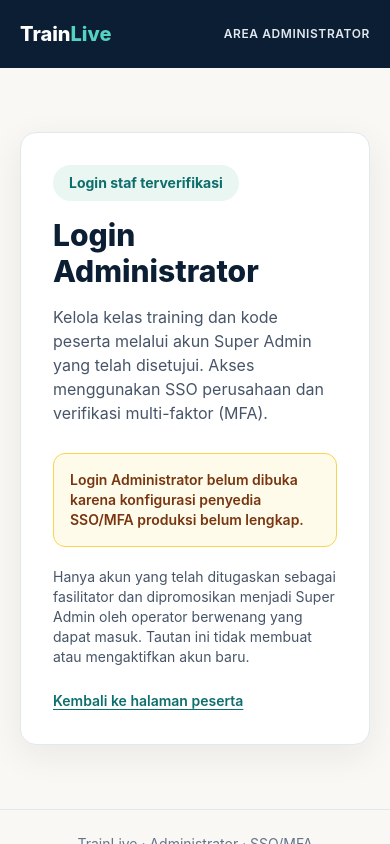
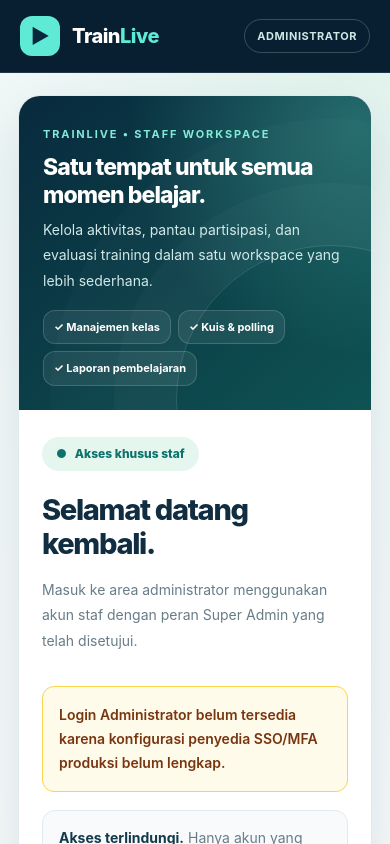
Before and after one commit to elanghaqeem-hash/CustomerTrust, a Next.js app in the folder apps/trainlive/: page /admin/login in a window 390 px wide. Shown: the top 844 px of the page. Built offline with nearby package versions, Linux system fonts and the light colour scheme; no server answers.

Commit message:
style(trainlive): fresh staff login and mobile class management

```diff
--- a/apps/trainlive/src/app/admin/login/page.tsx
+++ b/apps/trainlive/src/app/admin/login/page.tsx
@@ -3,42 +3,34 @@ export const dynamic='force-dynamic';
 
 export default function AdminLoginPage(){
  const configured=Boolean(staffOIDCConfig());
- return <main className="min-h-screen bg-paper">
-  <header className="bg-navy px-5 py-5 text-white">
-   <div className="mx-auto flex max-w-5xl items-center justify-between gap-4">
-    <a href="/" className="text-xl font-extrabold">Train<span className="text-[#55d3c2]">Live</span></a>
-    <span className="text-xs font-semibold uppercase tracking-wider text-slate-200">Area Administrator</span>
-   </div>
-  </header>
-  <div className="mx-auto max-w-lg px-5 py-16">
-   <section aria-labelledby="admin-title" className="rounded-2xl border border-slate-200 bg-white p-8 shadow-card">
-    <div className="mb-4 inline-flex rounded-full bg-[#eaf6f1] px-4 py-2 text-sm font-bold text-teal">
-     Login staf terverifikasi
+ return <main className="trainlive-admin-login">
+  <header className="workspace-nav text-white"><div className="mx-auto flex max-w-6xl items-center justify-between gap-4 px-5 py-4">
+   <a href="/" className="flex items-center gap-3 text-xl font-extrabold tracking-tight text-white no-underline">
+    <span className="grid h-10 w-10 place-items-center rounded-xl bg-[#5eead4] text-[#09283e]">▶</span>
+    <span>Train<span className="text-[#5eead4]">Live</span></span>
+   </a><span className="rounded-full border border-white/20 px-3 py-2 text-[11px] font-bold tracking-wider text-[#cde7e5]">ADMINISTRATOR</span>
+  </div></header>
+  <div className="tl-login-wrap"><div className="tl-login-grid">
+   <aside className="tl-login-feature">
+    <span className="text-[11px] font-bold uppercase tracking-[.17em] text-[#82ead8]">TRAINLIVE • STAFF WORKSPACE</span>
+    <h2>Satu tempat untuk semua momen belajar.</h2>
+    <p>Kelola aktivitas, pantau partisipasi, dan evaluasi training dalam satu workspace yang lebih sederhana.</p>
+    <div className="tl-login-feature-list" aria-label="Fitur administrator">
+     <span>✓ Manajemen kelas</span><span>✓ Kuis & polling</span><span>✓ Laporan pembelajaran</span>
     </div>
-    <h1 id="admin-title" className="text-3xl font-extrabold text-navy">Login Administrator</h1>
-    <p className="mt-4 text-slate-600">
-     Kelola kelas training dan kode peserta melalui akun Super Admin yang telah disetujui.
-     Akses menggunakan SSO perusahaan dan verifikasi multi-faktor (MFA).
-    </p>
+   </aside>
+   <section className="tl-login-panel" aria-labelledby="admin-title">
+    <span className="tl-login-badge">● &nbsp; Akses khusus staf</span>
+    <h1 id="admin-title">Selamat datang kembali.</h1>
+    <p className="mt-4">Masuk ke area administrator menggunakan akun staf dengan peran Super Admin yang telah disetujui.</p>
     {configured
-     ? <a href="/api/auth/staff/start?role=admin"
-        className="mt-7 inline-flex w-full items-center justify-center rounded-xl bg-teal px-6 py-4 text-center font-bold text-white hover:bg-[#095755]">
-        Masuk sebagai Admin (SSO + MFA)
-       </a>
-     : <div role="status" className="mt-7 rounded-xl border border-amber-300 bg-amber-50 p-4 text-sm font-semibold text-amber-900">
-        Login Administrator belum dibuka karena konfigurasi penyedia SSO/MFA produksi belum lengkap.
+     ? <a href="/api/auth/staff/start?role=admin" className="tl-staff-button mt-8 w-full">Masuk dengan SSO + MFA <span aria-hidden="true">→</span></a>
+     : <div role="status" className="mt-8 rounded-xl border border-amber-300 bg-amber-50 p-4 text-sm font-semibold leading-6 text-amber-900">
+        Login Administrator belum tersedia karena konfigurasi penyedia SSO/MFA produksi belum lengkap.
        </div>}
-    <p className="mt-5 text-sm text-slate-600">
-     Hanya akun yang telah ditugaskan sebagai fasilitator dan dipromosikan menjadi Super Admin
-     oleh operator berwenang yang dapat masuk. Tautan ini tidak membuat atau mengaktifkan akun baru.
-    </p>
-    <a className="mt-6 inline-block text-sm font-semibold text-teal underline" href="/">
-      Kembali ke halaman peserta
-    </a>
+    <div className="tl-security-note"><p><strong className="text-[#123a4b]">Akses terlindungi.</strong> Hanya akun yang telah diberi kewenangan Super Admin oleh operator berwenang yang dapat masuk. Halaman ini tidak membuat atau mengaktifkan akun baru.</p></div>
+    <a className="mt-7 inline-flex min-h-11 items-center text-sm font-bold text-[#0c766e] underline" href="/">← Kembali ke halaman peserta</a>
    </section>
-  </div>
-  <footer className="border-t border-slate-200 px-5 py-6 text-center text-sm text-slate-500">
-   TrainLive · Administrator · SSO/MFA
-  </footer>
+  </div></div>
  </main>;
 }
--- a/apps/trainlive/src/app/globals.css
+++ b/apps/trainlive/src/app/globals.css
@@ -138,3 +138,41 @@ a{text-underline-offset:3px}
 @keyframes participant-pulse{0%,100%{box-shadow:0 0 0 4px rgba(37,199,172,.14)}50%{box-shadow:0 0 0 8px rgba(37,199,172,.04)}}
 @media(max-width:680px){.participant-hero{min-height:218px;padding:26px 24px;border-radius:22px}.participant-hero-art{right:-85px;opacity:.25}.participant-hero-content{max-width:100%}.participant-hero p{max-width:320px}.participant-shortcuts{grid-template-columns:1fr;gap:10px}.participant-shortcut{min-height:76px;padding:14px 16px}.participant-shortcut-icon{width:43px;height:43px}.participant-waiting{padding:32px 20px 27px}.participant-tab{font-size:13px;gap:6px}.participant-topbar-label{font-size:9px;letter-spacing:.08em}}
 @media(prefers-reduced-motion:reduce){.participant-live-dot.is-live{animation:none}.participant-shortcut,.participant-tab,.participant-shortcut-toggle,.participant-shortcut-toggle span,.trainlive-participant .select-btn{transition:none}.participant-shortcut:hover,.trainlive-participant .select-btn:not(:disabled):hover{transform:none}}
+
+
+/* Staff admin refinement — mobile first; does not affect student screens */
+.trainlive-workspace,.trainlive-admin-login{overflow-x:clip}
+.trainlive-workspace .field-input{max-width:100%;min-width:0}
+.trainlive-workspace .field-label{color:#294958;font-size:13px}
+.trainlive-admin-login{min-height:100vh;background:radial-gradient(circle at 95% 0%,#dff2eb,transparent 350px),linear-gradient(180deg,#eff8f7,#f9fbfc)}
+.tl-login-wrap{display:grid;place-items:center;padding:clamp(22px,5vw,58px) 18px 65px;min-height:calc(100vh - 75px)}
+.tl-login-grid{display:grid;grid-template-columns:minmax(0,.92fr) minmax(0,1.08fr);max-width:960px;width:100%;overflow:hidden;border:1px solid #e0e9eb;border-radius:26px;background:#fff;box-shadow:0 22px 60px rgba(12,50,68,.12)}
+.tl-login-feature{position:relative;overflow:hidden;padding:clamp(25px,5vw,45px);background:radial-gradient(circle at 95% 10%,rgba(110,235,214,.26),transparent 52%),linear-gradient(140deg,#082a3d,#0e5353);color:#fff}
+.tl-login-feature::after{content:"";position:absolute;width:310px;height:310px;border:1px solid rgba(255,255,255,.14);border-radius:50%;bottom:-145px;right:-115px;box-shadow:0 0 0 62px rgba(255,255,255,.024),0 0 0 126px rgba(255,255,255,.014)}
+.tl-login-feature h2{margin-top:30px;font-size:clamp(23px,3vw,33px);font-weight:850;letter-spacing:-.04em;line-height:1.2}
+.tl-login-feature p{margin-top:14px;color:#d1e8e7;font-size:14px;line-height:1.8}
+.tl-login-feature-list{display:grid;gap:10px;margin-top:36px}
+.tl-login-feature-list span{padding:12px 14px;border:1px solid rgba(255,255,255,.16);border-radius:12px;background:rgba(255,255,255,.07);font-size:13px;font-weight:650}
+.tl-login-panel{padding:clamp(25px,5vw,54px);align-self:center}
+.tl-login-panel h1{font-size:clamp(29px,4vw,38px);font-weight:850;line-height:1.17;letter-spacing:-.045em;color:#102d41}
+.tl-login-panel p{font-size:14px;line-height:1.85;color:#677d88}
+.tl-login-badge{display:inline-flex;align-items:center;gap:9px;margin-bottom:22px;border-radius:999px;padding:8px 14px;background:#e5f6ef;color:#0b736c;font-size:12px;font-weight:800}
+.tl-staff-button{display:inline-flex;align-items:center;justify-content:center;gap:10px;min-height:51px;padding:12px 18px;border-radius:13px;background:#0d766e;color:#fff;font-size:14px;font-weight:800;text-decoration:none;box-shadow:0 8px 19px rgba(7,112,103,.13)}
+.tl-staff-button:hover{background:#095e58;color:#fff}
+.tl-staff-button:disabled{opacity:.5}
+.tl-staff-button-secondary{background:#fff;border:1px solid #b4d5cf;color:#0d766e;box-shadow:none}
+.tl-staff-button-secondary:hover{background:#e9f8f3;color:#095e58}
+.tl-security-note{margin-top:18px;padding:14px 16px;border:1px solid #e1ebed;border-radius:13px;background:#f8fafb}
+.tl-class-form-header{display:flex;align-items:center;gap:13px;padding-bottom:20px;margin-bottom:20px;border-bottom:1px solid #e8eff0}
+.tl-class-form-header .number{flex:none;display:grid;place-items:center;width:43px;height:43px;border-radius:13px;background:#dff5ed;color:#0b766e;font-weight:850}
+.tl-class-form-header h2{font-size:18px;font-weight:850;color:#12374a}
+.tl-class-form-header p{font-size:12px;color:#718690;line-height:1.65}
+.tl-class-form-grid{display:grid;grid-template-columns:repeat(2,minmax(0,1fr));gap:19px}
+.tl-class-form-wide{grid-column:1/-1}
+.tl-class-form-hint{padding:12px 14px;border-radius:12px;background:#eff9f6;color:#577780;font-size:12px;line-height:1.7}
+.tl-access-code{display:inline-block;max-width:100%;overflow-wrap:anywhere;padding:10px 16px;border:1px dashed #9ccfc2;border-radius:13px;background:#fff;color:#0c5364;font-size:clamp(27px,5vw,38px);font-weight:850;letter-spacing:.14em}
+.tl-console-empty{padding:33px 22px;border:1px dashed #b9d9d3;border-radius:19px;text-align:center;background:radial-gradient(ellipse at top,#eaf9f3,#fff 75%)}
+.tl-console-empty strong{display:block;font-size:17px;color:#15394d}
+.tl-console-empty p{margin:8px auto 0;max-width:430px;color:#657e88;font-size:13px;line-height:1.8}
+.tl-console-empty-icon{display:grid;place-items:center;margin:0 auto 13px;width:53px;height:53px;border-radius:16px;background:#d9f2e9;color:#0b776f;font-size:26px}
+@media(max-width:680px){.tl-login-grid{grid-template-columns:1fr;border-radius:22px}.tl-login-feature{padding:24px}.tl-login-feature h2{margin-top:10px;font-size:23px}.tl-login-feature p{margin-top:8px}.tl-login-feature-list{display:flex;flex-wrap:wrap;gap:7px;margin-top:17px}.tl-login-feature-list span{padding:8px 10px;font-size:11px}.tl-login-panel{padding:27px 23px}.tl-class-form-grid{grid-template-columns:1fr}.tl-staff-button{width:100%}}
--- a/apps/trainlive/src/app/host/[classId]/page.tsx
+++ b/apps/trainlive/src/app/host/[classId]/page.tsx
@@ -167,9 +167,9 @@ export default function HostPage(){
    <div className="grid gap-6 lg:grid-cols-[minmax(0,2fr)_minmax(280px,1fr)]">
     <section><h2 className="mb-4 text-2xl font-extrabold tracking-tight">Rundown interaktif</h2>
      <div className="mb-4 flex flex-col gap-3 rounded-xl bg-white p-4 sm:flex-row">
-      <label className="flex-1"><span className="field-label">Cari aktivitas</span>
+      <label className="min-w-0 flex-1"><span className="field-label">Cari aktivitas</span>
        <input className="field-input" value={search} onChange={e=>setSearch(e.target.value)} placeholder="Judul, kode, modul…"/></label>
-      <label><span className="field-label">Status</span><select className="field-input" value={filter}
+      <label className="min-w-0 sm:w-44"><span className="field-label">Status</span><select className="field-input" value={filter}
        onChange={e=>setFilter(e.target.value as typeof filter)}>
        <option value="all">Semua ({items.length})</option><option value="idle">Belum dibuka</option>
        <option value="open">Sedang dibuka</option><option value="finished">Selesai</option>
@@ -196,7 +196,11 @@ export default function HostPage(){
         className="rounded-lg border border-gold bg-white px-4 py-2 font-bold text-navy">Reveal</button>
       </div>
      </div>)}</div>
-     {!items.length&&<p className="rounded-xl bg-white p-6 text-slate-600">Belum terhubung atau item kelas tidak tersedia.</p>}
+     {!items.length&&<div className="tl-console-empty" role="status">
+      <span className="tl-console-empty-icon" aria-hidden="true">▤</span>
+      <strong>{access?'Aktivitas belum tersedia':'Hubungkan akun fasilitator'}</strong>
+      <p>{access?'Belum ada materi terpublikasi di kelas ini. Periksa materi kelas sumber sebelum memulai sesi.':'Masuk menggunakan SSO + MFA untuk melihat rundown, hasil kuis, dan jawaban peserta.'}</p>
+     </div>
      {items.length>0&&!items.some(i=>(filter==='all'||(filter==='finished'?['closed','revealed'].includes(i.state):i.state===filter))&&
       [i.item_key,i.payload.title||'',i.payload.prompt||'',String(i.module_no)].join(' ').toLowerCase().includes(search.toLowerCase().trim()))&&
       <p className="rounded-xl bg-white p-6 text-slate-600">Tidak ada aktivitas yang cocok dengan pencarian.</p>}
```
Also changed, not shown: apps/trainlive/src/app/host/[classId]/admin/page.tsx (+11 -8 lines).
